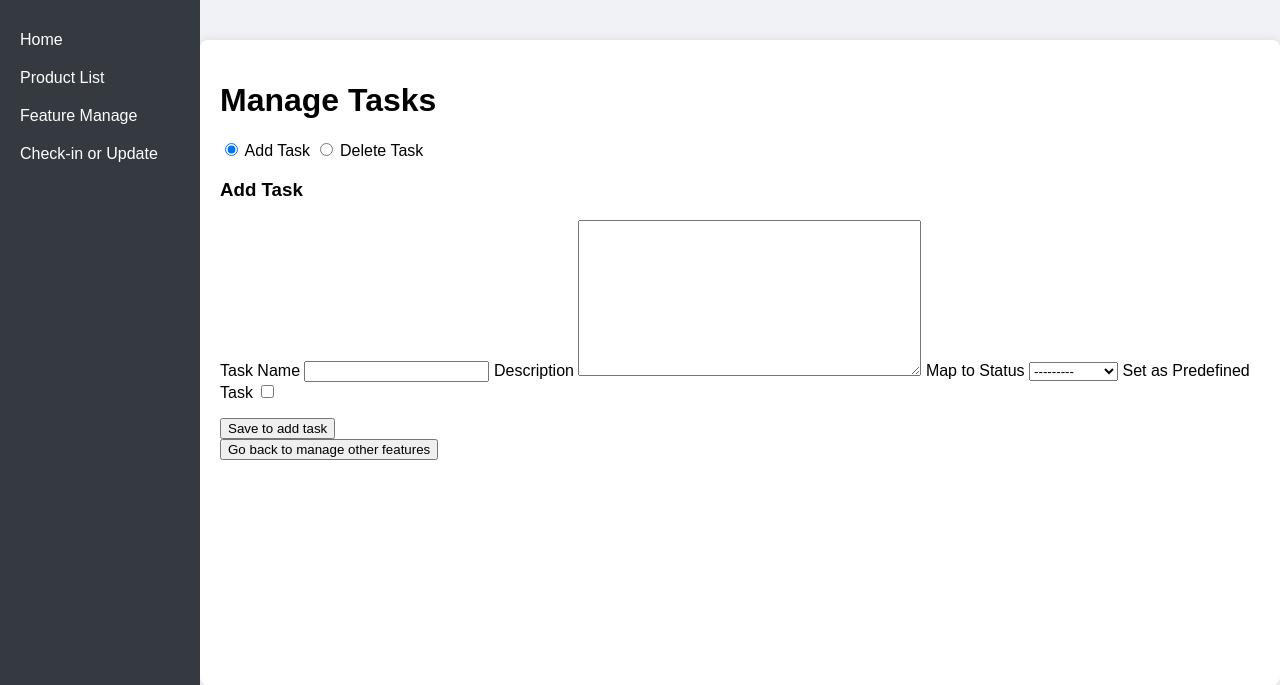
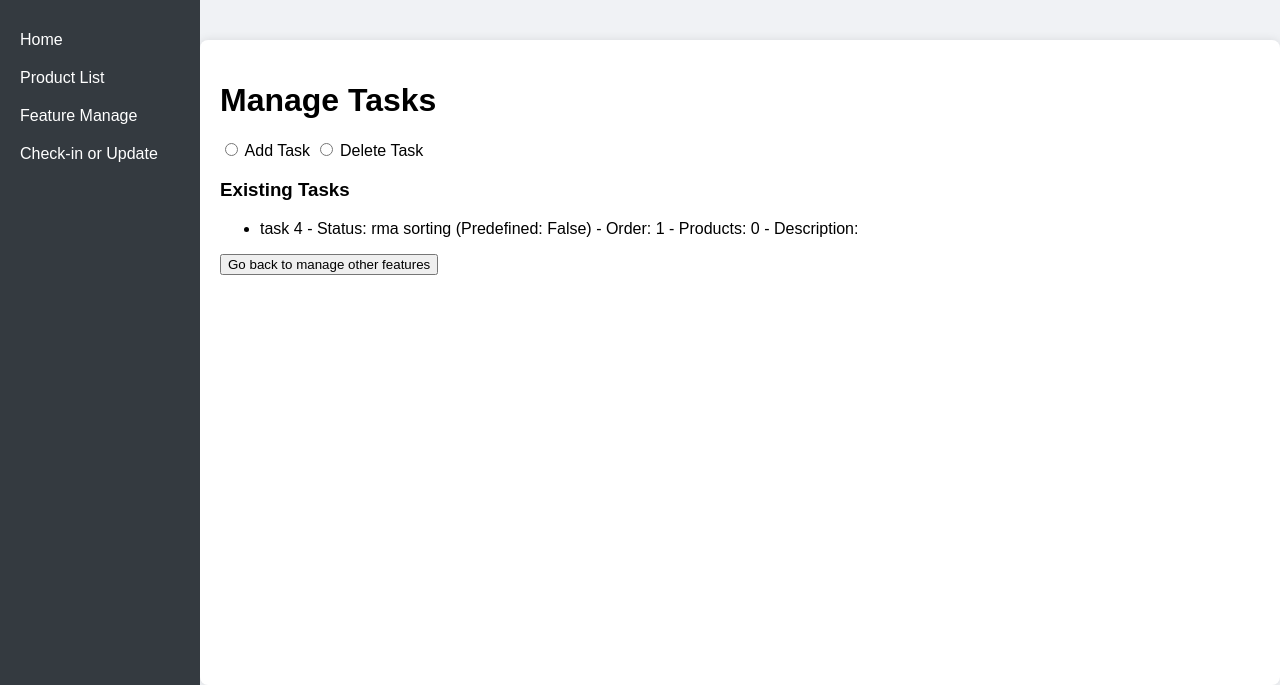
Before and after one commit to jefferyzj/RMASystem, a Django app: page /manage_tasks/ in a window 1280 px wide. Shown: the part 115-800 px from the top of the page. Run offline with Django 5.2, Linux system fonts and the light colour scheme; data comes from the database, SQL or seed files in the repository; both versions use the stored data as it was after the commit; data that the repository does not hold is empty.

Commit message:
finish manage task

```diff
--- a/proj1/RMASystem/product_management/forms.py
+++ b/proj1/RMASystem/product_management/forms.py
@@ -82,22 +82,7 @@ class StatusTaskForm(forms.ModelForm):
             self.fields['order'].choices = [(i, i) for i in range(1, predefined_tasks.count() + 2)]
 
         # Customize the choices for existing tasks to include status and predefined information
-        self.fields['existing_tasks'].choices = self.get_existing_tasks_choices()
-
-    def get_existing_tasks_choices(self):
-        """
-        Helper function to get the choices for the existing tasks dropdown
-        """
-        choices = []
-        status_tasks = StatusTask.objects.all()
-        for status_task in status_tasks:
-            label = f"{status_task.task.task_name} - Status: {status_task.status.name} (Predefined: {status_task.is_predefined}) - Order: {status_task.order}"
-            choices.append((f"status_task_{status_task.pk}", label))
-        tasks_without_status = Task.objects.filter(task_statuses__isnull=True)
-        for task in tasks_without_status:
-            label = f"{task.task_name} (No status mapping)"
-            choices.append((f"task_{task.pk}", label))
-        return choices
+        self.fields['existing_tasks'].choices = StatusTask.get_existing_tasks_choices()
 
     def clean(self):
         cleaned_data = super().clean()
--- a/proj1/RMASystem/product_management/models.py
+++ b/proj1/RMASystem/product_management/models.py
@@ -85,7 +85,7 @@ class StatusTask(OrderedModel):
     This model is used to record the tasks linked to a status.
     Can use predefined tasks with order to indicate if the tasks should be added to product
     when the product is updated to the status.
-    Order is just for predefined tasks.
+    Order is for all statustask.
     """
     status = models.ForeignKey(Status, related_name='status_tasks', on_delete=models.CASCADE)
     task = models.ForeignKey(Task, related_name='task_statuses', on_delete=models.CASCADE)
@@ -126,6 +126,26 @@ class StatusTask(OrderedModel):
 
     def __str__(self):
         return f'- The task {self.task.task_name} under - status {self.status.name} - with the order {self.order}'
+
+    @classmethod
+    def get_existing_tasks_choices(cls, show_desc=False):
+        """
+        Helper function to get the choices for the existing tasks dropdown
+        """
+        choices = []
+        status_tasks = cls.objects.all()
+        for status_task in status_tasks:
+            product_count = ProductTask.objects.filter(task=status_task.task).count()
+            description = f" - Description: {status_task.task.description}" if show_desc else ""
+            label = f"{status_task.task.task_name} - Status: {status_task.status.name} (Predefined: {status_task.is_predefined}) - Order: {status_task.order} - Products: {product_count}{description}"
+            choices.append((status_task.pk, label))
+        tasks_without_status = Task.objects.filter(task_statuses__isnull=True)
+        for task in tasks_without_status:
+            product_count = ProductTask.objects.filter(task=task).count()
+            description = f" - Description: {task.description}" if show_desc else ""
+            label = f"{task.task_name} (No status mapping) - Products: {product_count}{description}"
+            choices.append((task.pk, label))
+        return choices
 
 class ProductTask(TimeStampedModel, OrderedModel):
     """
--- a/proj1/RMASystem/product_management/templates/manage_tasks.html
+++ b/proj1/RMASystem/product_management/templates/manage_tasks.html
@@ -126,14 +126,23 @@
 </div>
 
 <div>
-    <label><input type="radio" name="task_action" value="add" checked title="Add Task"> Add Task</label>
+    <label><input type="radio" name="task_action" value="add" title="Add Task"> Add Task</label>
     <label><input type="radio" name="task_action" value="delete" title="Delete Task"> Delete Task</label>
+</div>
+
+<div id="display-task-section" class="task-action-section" style="display: block;">
+    <h3>Existing Tasks</h3>
+    <ul>
+        {% for value, label in existing_tasks %}
+            <li>{{ label }}</li>
+        {% endfor %}
+    </ul>
 </div>
 
 <form method="post" id="add-task-form">
     {% csrf_token %}
     <input type="hidden" name="task_action" value="add">
-    <div id="add-task-section" class="task-action-section">
+    <div id="add-task-section" class="task-action-section" style="display: none;">
         <h3>Add Task</h3>
         <label for="{{ task_form.task_name.id_for_label }}">{{ task_form.task_name.label }}</label>
         {{ task_form.task_name }}
--- a/proj1/RMASystem/product_management/views.py
+++ b/proj1/RMASystem/product_management/views.py
@@ -293,10 +293,12 @@ class ManageTasksView(View):
         print("ManageTasksView GET request")
         task_form = TaskForm()
         status_task_form = StatusTaskForm()
+        existing_tasks = StatusTask.get_existing_tasks_choices(show_desc=True)
         print("Rendering manage_tasks.html template")
         return render(request, self.template_name, {
             'task_form': task_form,
-            'status_task_form': status_task_form
+            'status_task_form': status_task_form,
+            'existing_tasks': existing_tasks
         })
 
     def post(self, request):
@@ -311,8 +313,8 @@ class ManageTasksView(View):
                 existing_status = request.POST.get('status')
                 is_predefined = request.POST.get('is_predefined')
                 order = request.POST.get('order')
-                #add task to database with task_form.save since they do the same thing as task.save.
-                # if counter error, task will be deleted
+                # Add task to database with task_form.save since they do the same thing as task.save.
+                # If counter error, task will be deleted
                 task_form.save()
                 if existing_status:
                     status_task_form = StatusTaskForm({
@@ -343,26 +345,46 @@ class ManageTasksView(View):
                 print("Error adding task because task_form is invalid")
 
         elif task_action == 'delete':
-            selected_task = request.POST.get('existing_tasks')
-            print(f"Selected task: {selected_task}")
-            if selected_task:
-                if selected_task.startswith('status_task_'):
-                    status_task_id = int(selected_task.split('_')[2])
-                    status_task = get_object_or_404(StatusTask, pk=status_task_id)
-                    status_task.delete()
-                    messages.success(request, 'StatusTask deleted successfully.')
-                    print("StatusTask deleted successfully")
-                elif selected_task.startswith('task_'):
-                    task_id = int(selected_task.split('_')[1])
-                    task = get_object_or_404(Task, pk=task_id)
-                    task.delete()
-                    messages.success(request, 'Task deleted successfully.')
-                    print("Task deleted successfully")
+            selected_task_pk = request.POST.get('existing_tasks')
+            print(f"Selected task PK: {selected_task_pk}")
+            if selected_task_pk:
+                try:
+                    # Try to retrieve as StatusTask first
+                    status_task = StatusTask.objects.get(pk=selected_task_pk)
+                    task = status_task.task
+                    product_count = ProductTask.objects.filter(task=task).count()
+                    if product_count > 0:
+                        messages.error(request, 'Cannot delete task with associated products.')
+                        print("Cannot delete task with associated products")
+                    else:
+                        status_task.delete()
+                        task.delete()
+                        messages.success(request, 'StatusTask and associated Task deleted successfully.')
+                        print("StatusTask and associated Task deleted successfully")
+                except StatusTask.DoesNotExist:
+                    # If not a StatusTask, try to retrieve as Task
+                    try:
+                        task = Task.objects.get(pk=selected_task_pk)
+                        product_count = ProductTask.objects.filter(task=task).count()
+                        if product_count > 0:
+                            messages.error(request, 'Cannot delete task with associated products.')
+                            print("Cannot delete task with associated products")
+                        else:
+                            task.delete()
+                            messages.success(request, 'Task deleted successfully.')
+                            print("Task deleted successfully")
+                    except Task.DoesNotExist:
+                        messages.error(request, 'Task not found.')
+                        print("Task not found")
+
+
         task_form = TaskForm()
         status_task_form = StatusTaskForm()
+        existing_tasks = StatusTask.get_existing_tasks_choices(show_desc=True)
         return render(request, self.template_name, {
             'task_form': task_form,
-            'status_task_form': status_task_form
+            'status_task_form': status_task_form,
+            'existing_tasks': existing_tasks
         })
 
 class ManageLocationsView(View):
```
Also changed, not shown: proj1/RMASystem/db.sqlite3.
